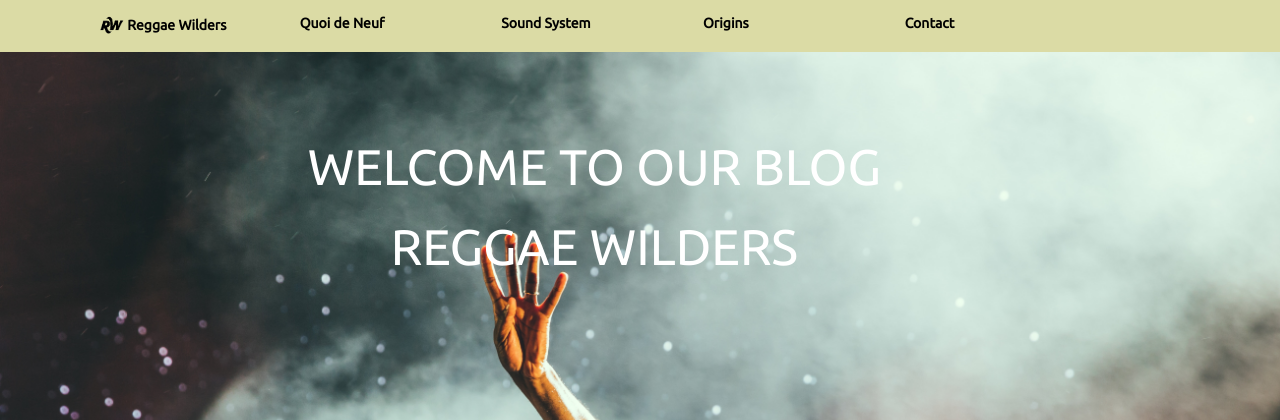
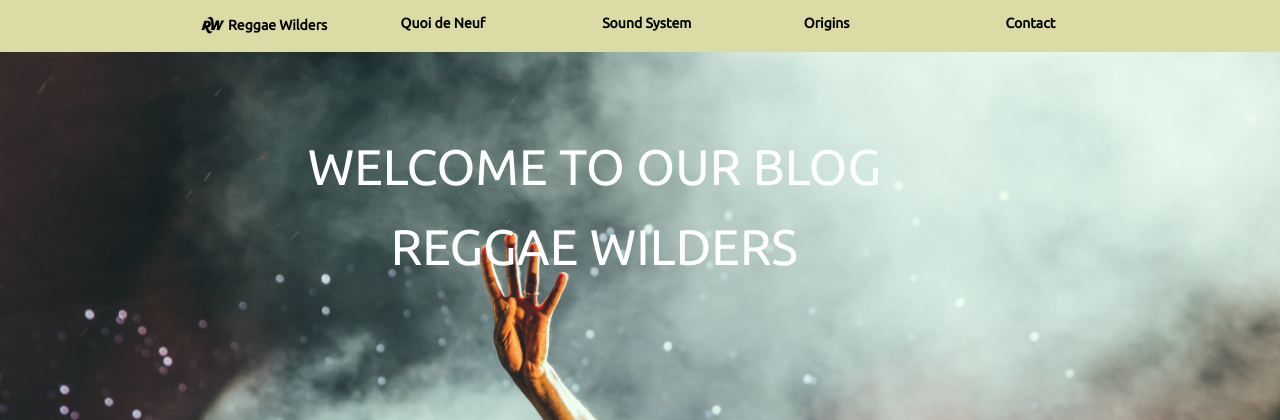
Before and after one commit to saraclima/reggae_wilders, a PHP site: page / in a window 1280 px wide. Shown: the top 420 px of the page. Run offline with PHP 8.4, Linux system fonts and the light colour scheme.

Commit message:
last majs

```diff
--- a/includes/header.php
+++ b/includes/header.php
@@ -20,7 +20,7 @@
 		<nav>
 			<div class="container_fluid container_nav">
 				<div class="row row_nav">
-					<div class="col-md-2 col-xs-12 item_nav">
+					<div class="col-md-offset-1 col-md-2 col-xs-12 item_nav">
 						<a href="index.php"><img src="assets/images/favirw.png" width="26px" height="26px" /> Reggae Wilders</a>
 					</div>
 					<div class="col-md-2 col-xs-12 item_nav">
--- a/index.php
+++ b/index.php
@@ -23,7 +23,7 @@
 		<nav>
 			<div class="container_fluid container_nav">
 				<div class="row row_nav">
-					<div class="col-md-2 col-xs-12 item_nav">
+					<div class="col-md-offset-1 col-md-2 col-xs-12 item_nav">
 						<a href="index.php"><img src="assets/images/favirw.png" width="26px" height="26px" /> Reggae Wilders</a>
 					</div>
 					<div class="col-md-2 col-xs-12 item_nav">
```
